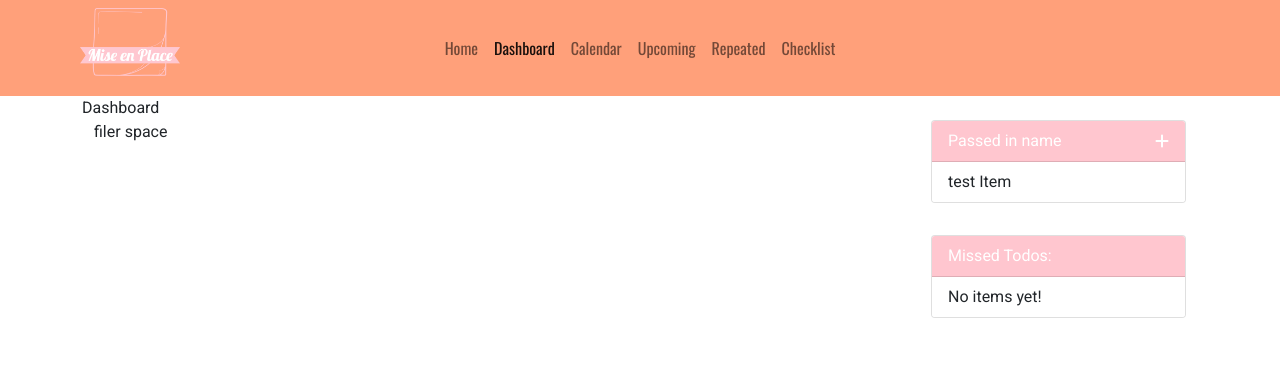
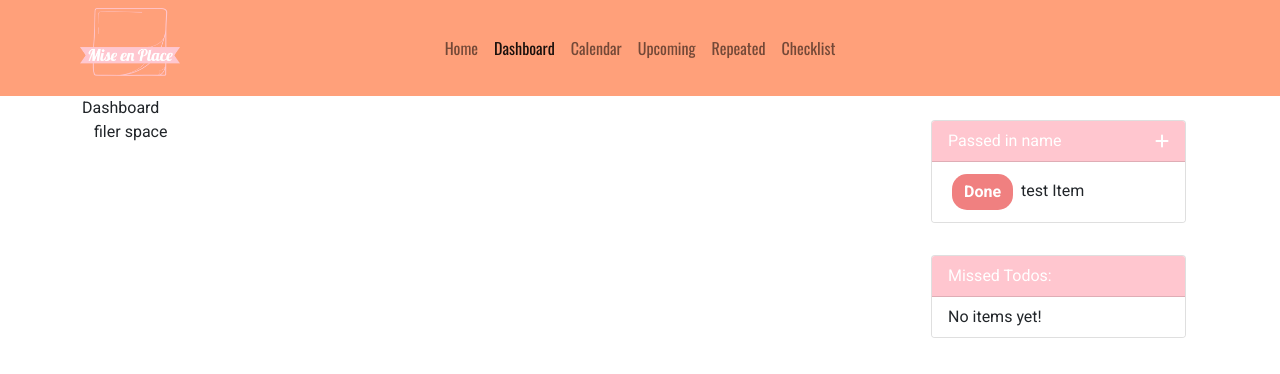
Before and after one commit to jvbridge/mise-en-place-react, a React (Create React App) app in the folder src/client/: page /dashboard in a window 1280 px wide. Shown: the top 374 px of the page. Built offline with nearby package versions, Linux system fonts and the light colour scheme.

Commit message:
added buttons to the items

```diff
--- a/src/client/src/components/Checklist/ChecklistMember.tsx
+++ b/src/client/src/components/Checklist/ChecklistMember.tsx
@@ -1,4 +1,5 @@
-import { ListGroupItem } from 'react-bootstrap';
+import { useState } from 'react';
+import { ListGroupItem, ToggleButton } from 'react-bootstrap';
 
 export interface ChecklistItemProps {
   name: string;
@@ -6,10 +7,24 @@ export interface ChecklistItemProps {
   display: boolean;
 }
 
+// TODO: import values
+
 function ChecklistMember(props: ChecklistItemProps) {
   const { name, done } = props;
+  const [checked, setChecked] = useState(done);
   return (
-    <ListGroupItem className="list-group-item to-do-item">{name}</ListGroupItem>
+    <ListGroupItem className="to-do-item">
+      <ToggleButton
+        type="checkbox"
+        variant=""
+        checked={checked}
+        value="1"
+        onChange={(e) => setChecked(e.currentTarget.checked)}
+      >
+        Done
+      </ToggleButton>{' '}
+      {name}
+    </ListGroupItem>
   );
 }
 
```
